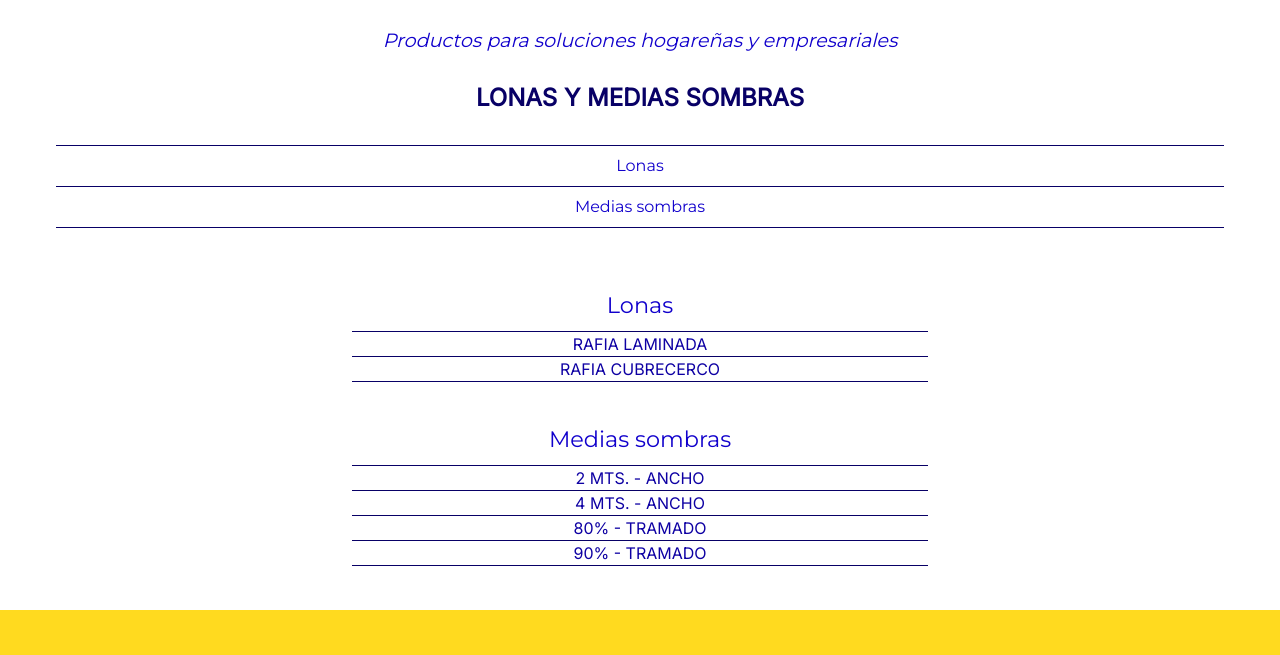
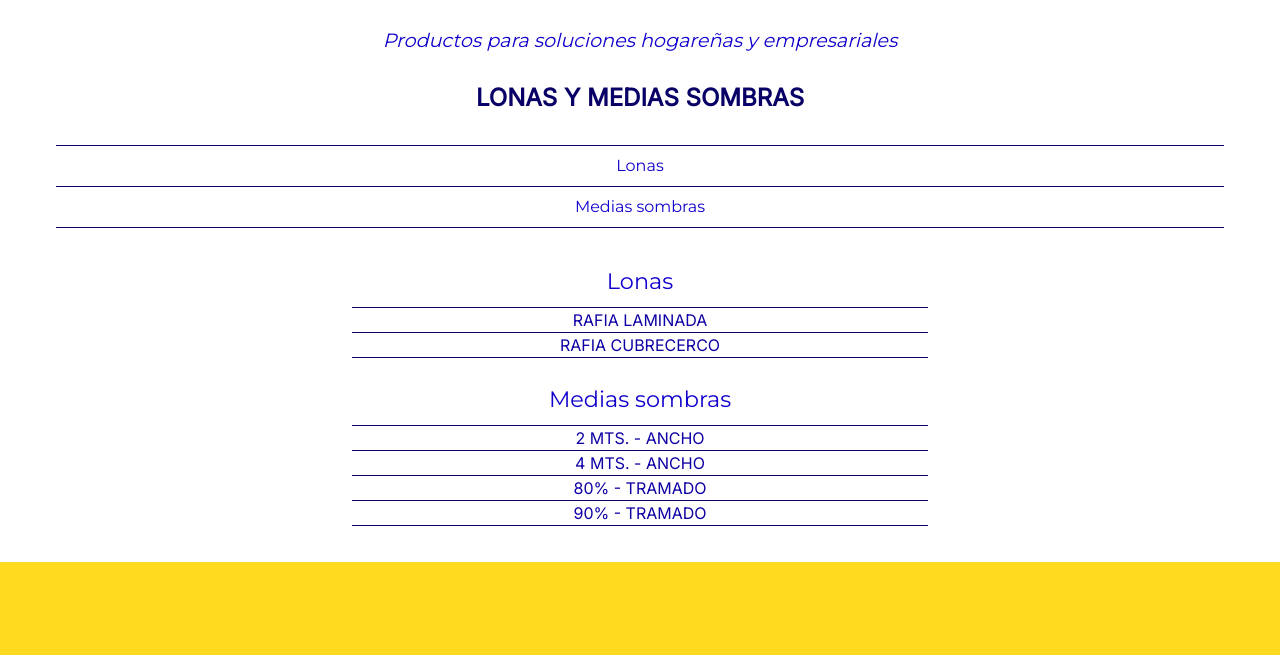
Before and after one commit to celinacalandria/rg, a plain HTML site: page pags/productos/lonas.html in a window 1280 px wide. Shown: the part 139-794 px from the top of the page. Drawn offline with nearby package versions, Linux system fonts and the light colour scheme.

Commit message:
paddings bottoms

```diff
--- a/scss/_mobile.scss
+++ b/scss/_mobile.scss
@@ -653,9 +653,10 @@
         @include flex;
         flex-direction: column;
         @include NMP;
-        padding-bottom: 1.5rem;
+        padding-bottom: 0.5rem;
         div{
-           padding: 1rem 0;
+           @include NMP;
+            padding-bottom: 1.5rem;
            width: 100%;
            text-align: center;
             h4{
@@ -663,7 +664,7 @@
                 color: $azulito;
                 font-size: 1.4rem;
                 margin: 0;
-                padding: 0.5rem 0;
+                padding: 0 0 0.5rem 0;
             }
             .categoriaItem{
                 margin: 0;
```
Also changed, not shown: css/estilo.css, 1 other file.
